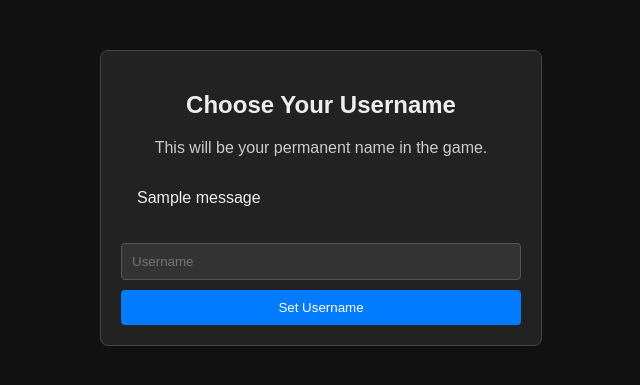
After one commit to srwmay08/Valhalla, a Flask app: template templates/create_username.html in a window 1280 px wide. The commit adds this page. Shown: the top 385 px of the page, without its empty margins (319-959 px from the left). Run offline with Flask 3, Linux system fonts and the light colour scheme; the template is opened without the code that fills it, so the values that code supplies are empty; one stand-in notice (Sample message) is shown; some libraries are stand-ins or nearby versions.

Commit message:
username commit

```diff
--- a/app.py
+++ b/app.py
@@ -17,17 +17,14 @@ from config import (TERRAIN_COLORS, SCALES, MIN_SURFACE_DEEP_SEA_PERCENT,
                     MOUNTAIN_RANGE_MIN_LENGTH, MOUNTAIN_RANGE_MAX_LENGTH)
 
 # --- Extension Initialization ---
-# Create extension instances here, without attaching them to an app yet.
 mongo = PyMongo()
 bcrypt = Bcrypt()
 socketio = SocketIO()
 login_manager = LoginManager()
-# Configure the login manager's required settings.
 login_manager.login_view = 'login'
 login_manager.login_message_category = 'info'
 
 # --- Global World State ---
-# This dictionary will store the generated world data in memory.
 world_data = {"tiles": [], "vertices": [], "faces": [], "neighbors": {}}
 
 
@@ -46,7 +43,6 @@ class User(UserMixin):
     def check_password(self, password):
         return bcrypt.check_password_hash(self.password_hash, password)
 
-# This function is required by Flask-Login to load the current user from the session cookie.
 @login_manager.user_loader
 def load_user(user_id):
     user_doc = mongo.db.users.find_one({"_id": ObjectId(user_id)})
@@ -54,54 +50,85 @@ def load_user(user_id):
         return User(user_doc)
     return None
 
+# --- Helper function to get ownership data ---
+def get_ownership_data():
+    ownership = {}
+    query = {"selected_tile_id": {"$ne": None}, "username": {"$ne": None}}
+    for user in mongo.db.users.find(query):
+        ownership[user["username"]] = user["selected_tile_id"]
+    return ownership
 
-# --- World Generation and Helper Functions (Unchanged) ---
-# All the functions like create_ico_sphere, find_all_neighbors, grow_body, etc.
-# do not need to be changed. They are included here for completeness.
+# --- World Generation and other Helper Functions ---
 def create_ico_sphere(subdivisions):
-    t=(1.0+math.sqrt(5.0))/2.0;vertices=[[-1,t,0],[1,t,0],[-1,-t,0],[1,-t,0],[0,-1,t],[0,1,t],[0,-1,-t],[0,1,-t],[t,0,-1],[t,0,1],[-t,0,-1],[-t,0,1]];faces=[[0,11,5],[0,5,1],[0,1,7],[0,7,10],[0,10,11],[1,5,9],[5,11,4],[11,10,2],[10,7,6],[7,1,8],[3,9,4],[3,4,2],[3,2,6],[3,6,8],[3,8,9],[4,9,5],[2,4,11],[6,2,10],[8,6,7],[9,8,1]];
+    t = (1.0 + math.sqrt(5.0)) / 2.0
+    vertices = [[-1, t, 0], [1, t, 0], [-1, -t, 0], [1, -t, 0], [0, -1, t], [0, 1, t], [0, -1, -t], [0, 1, -t], [t, 0, -1], [t, 0, 1], [-t, 0, -1], [-t, 0, 1]]
+    faces = [[0, 11, 5], [0, 5, 1], [0, 1, 7], [0, 7, 10], [0, 10, 11], [1, 5, 9], [5, 11, 4], [11, 10, 2], [10, 7, 6], [7, 1, 8], [3, 9, 4], [3, 4, 2], [3, 2, 6], [3, 6, 8], [3, 8, 9], [4, 9, 5], [2, 4, 11], [6, 2, 10], [8, 6, 7], [9, 8, 1]]
     for _ in range(subdivisions):
-        faces_subdiv,mid_cache=[],{};
+        faces_subdiv, mid_cache = [], {}
         for tri in faces:
-            v1,v2,v3=tri;
-            def get_mid(p1,p2):
-                key=tuple(sorted((p1,p2)));
-                if key in mid_cache:return mid_cache[key]
-                v_p1,v_p2=vertices[p1],vertices[p2];mid_v=[(v_p1[i]+v_p2[i])/2.0 for i in range(3)];mid_idx=len(vertices);vertices.append(mid_v);mid_cache[key]=mid_idx;return mid_idx
-            a,b,c=get_mid(v1,v2),get_mid(v2,v3),get_mid(v3,v1);faces_subdiv.extend([[v1,a,c],[v2,b,a],[v3,c,b],[a,b,c]])
-        faces=faces_subdiv
+            v1, v2, v3 = tri
+            def get_mid(p1, p2):
+                key = tuple(sorted((p1, p2)))
+                if key in mid_cache: return mid_cache[key]
+                v_p1, v_p2 = vertices[p1], vertices[p2]
+                mid_v = [(v_p1[i] + v_p2[i]) / 2.0 for i in range(3)]
+                mid_idx = len(vertices)
+                vertices.append(mid_v)
+                mid_cache[key] = mid_idx
+                return mid_idx
+            a, b, c = get_mid(v1, v2), get_mid(v2, v3), get_mid(v3, v1)
+            faces_subdiv.extend([[v1, a, c], [v2, b, a], [v3, c, b], [a, b, c]])
+        faces = faces_subdiv
     for i in range(len(vertices)):
-        length=math.sqrt(sum(c*c for c in vertices[i]));vertices[i]=[c/length for c in vertices[i]]
-    return vertices,faces
+        length = math.sqrt(sum(c * c for c in vertices[i]))
+        if length > 0:
+            vertices[i] = [c / length for c in vertices[i]]
+    return vertices, faces
+
 def find_all_neighbors(faces):
-    edge_to_faces={};
-    for i,face in enumerate(faces):
-        edges=[tuple(sorted((face[0],face[1]))),tuple(sorted((face[1],face[2]))),tuple(sorted((face[2],face[0])))];
+    edge_to_faces = {}
+    for i, face in enumerate(faces):
+        edges = [tuple(sorted((face[0], face[1]))), tuple(sorted((face[1], face[2]))), tuple(sorted((face[2], face[0])))]
         for edge in edges:
-            if edge not in edge_to_faces:edge_to_faces[edge]=[]
+            if edge not in edge_to_faces:
+                edge_to_faces[edge] = []
             edge_to_faces[edge].append(i)
-    neighbors={i:set() for i in range(len(faces))};
-    for edge,face_indices in edge_to_faces.items():
-        if len(face_indices)==2:face1,face2=face_indices;neighbors[face1].add(face2);neighbors[face2].add(face1)
-    return {k:list(v) for k,v in neighbors.items()}
-def grow_body(start_node,target_size,occupied_tiles,neighbors_map):
-    body_tiles={start_node};frontier=[n for n in neighbors_map[start_node] if n not in occupied_tiles];
-    while len(body_tiles)<target_size and frontier:
-        current_node=frontier.pop(random.randint(0,len(frontier)-1));
-        if current_node in occupied_tiles:continue
+    neighbors = {i: set() for i in range(len(faces))}
+    for edge, face_indices in edge_to_faces.items():
+        if len(face_indices) == 2:
+            face1, face2 = face_indices
+            neighbors[face1].add(face2)
+            neighbors[face2].add(face1)
+    return {k: list(v) for k, v in neighbors.items()}
+
+def grow_body(start_node, target_size, occupied_tiles, neighbors_map):
+    body_tiles = {start_node}
+    frontier = [n for n in neighbors_map[start_node] if n not in occupied_tiles]
+    while len(body_tiles) < target_size and frontier:
+        current_node = frontier.pop(random.randint(0, len(frontier) - 1))
+        if current_node in occupied_tiles:
+            continue
         body_tiles.add(current_node)
         for neighbor in neighbors_map[current_node]:
-            if neighbor not in body_tiles and neighbor not in occupied_tiles and neighbor not in frontier:frontier.append(neighbor)
+            if neighbor not in body_tiles and neighbor not in occupied_tiles and neighbor not in frontier:
+                frontier.append(neighbor)
     return body_tiles
-def generate_lava_river(start_node,length,occupied_tiles,neighbors_map):
-    river_tiles={start_node};curr,prev=start_node,-1;
-    for _ in range(length-1):
-        options=[n for n in neighbors_map[curr] if n not in occupied_tiles];
-        if not options:break
-        forward_options=[n for n in options if n!=prev];
-        if len(forward_options)>0 and random.random()<0.7:next_node=random.choice(forward_options)
-        else:next_node=random.choice(options)
-        river_tiles.add(next_node);occupied_tiles.add(next_node);prev,curr=curr,next_node
+
+def generate_lava_river(start_node, length, occupied_tiles, neighbors_map):
+    river_tiles = {start_node}
+    curr, prev = start_node, -1
+    for _ in range(length - 1):
+        options = [n for n in neighbors_map[curr] if n not in occupied_tiles]
+        if not options:
+            break
+        forward_options = [n for n in options if n != prev]
+        if len(forward_options) > 0 and random.random() < 0.7:
+            next_node = random.choice(forward_options)
+        else:
+            next_node = random.choice(options)
+        river_tiles.add(next_node)
+        occupied_tiles.add(next_node)
+        prev, curr = curr, next_node
     return river_tiles
 
 def generate_world_data():
@@ -110,7 +137,7 @@ def generate_world_data():
     world_data.update({"vertices": base_vertices, "faces": base_faces, "neighbors": neighbors_map})
     num_tiles = len(base_faces)
     world_data["tiles"] = [{"surface_id": i,"subterranean_id": i + num_tiles,"surface_terrain": None,"subterranean_terrain": None, "has_cavern": False,"scales": {s: 0 for s in SCALES}} for i in range(num_tiles)]
-    available_surface_tiles = set(range(num_tiles));surface_ocean_tiles = set();deep_sea_percentage = random.uniform(MIN_SURFACE_DEEP_SEA_PERCENT, MAX_SURFACE_DEEP_SEA_PERCENT)
+    available_surface_tiles = set(range(num_tiles)); surface_ocean_tiles = set(); deep_sea_percentage = random.uniform(MIN_SURFACE_DEEP_SEA_PERCENT, MAX_SURFACE_DEEP_SEA_PERCENT)
     if SURFACE_OCEANS > 0:
         ocean_size = int((deep_sea_percentage / SURFACE_OCEANS) * num_tiles)
         for _ in range(SURFACE_OCEANS):
@@ -169,17 +196,27 @@ def generate_world_data():
                     if i in available_sub_tiles: world_data["tiles"][i]["subterranean_terrain"] = "Lava"; available_sub_tiles.remove(i)
     sub_terrain_choices = ["Mountain"]*40 + ["Hill"]*40 + ["Waste"]*20
     for i in list(available_sub_tiles): world_data["tiles"][i]["subterranean_terrain"] = random.choice(sub_terrain_choices)
-    for i in range(num_tiles):
-        if random.random() < SPAWN_CHANCE_CAVERN: world_data["tiles"][i]["has_cavern"] = True
+    ineligible_for_caverns = set()
+    potential_cavern_indices = list(range(num_tiles)); random.shuffle(potential_cavern_indices)
+    for i in potential_cavern_indices:
+        if i in ineligible_for_caverns: continue
+        if random.random() < SPAWN_CHANCE_CAVERN:
+            world_data["tiles"][i]["has_cavern"] = True
+            exclusion_zone = {i}; queue = deque([(i, 0)]); visited = {i}
+            while queue:
+                current_tile, distance = queue.popleft()
+                if distance < 5:
+                    for neighbor in neighbors_map[current_tile]:
+                        if neighbor not in visited:
+                            visited.add(neighbor); exclusion_zone.add(neighbor); queue.append((neighbor, distance + 1))
+            ineligible_for_caverns.update(exclusion_zone)
 
 
 # --- Application Factory ---
 def create_app():
-    """Creates and configures the Flask application."""
     app = Flask(__name__)
     app.config.from_object('config')
 
-    # Initialize extensions with the app object
     mongo.init_app(app)
     bcrypt.init_app(app)
     socketio.init_app(app)
@@ -202,6 +239,8 @@ def create_app():
             user = User(user_doc) if user_doc else None
             if user and user.check_password(password):
                 login_user(user)
+                if not user.username:
+                    return redirect(url_for('create_username'))
                 return redirect(url_for('index'))
             else:
                 flash('Login Unsuccessful. Please check email and password', 'danger')
@@ -209,7 +248,8 @@ def create_app():
 
     @app.route('/register', methods=['GET', 'POST'])
     def register():
-        if current_user.is_authenticated: return redirect(url_for('index'))
+        if current_user.is_authenticated:
+            return redirect(url_for('index'))
         if request.method == 'POST':
             email, password = request.form.get('email'), request.form.get('password')
             if mongo.db.users.find_one({"email": email}):
@@ -225,21 +265,34 @@ def create_app():
         logout_user()
         return redirect(url_for('login'))
 
+    @app.route('/create_username', methods=['GET', 'POST'])
+    @login_required
+    def create_username():
+        if current_user.username:
+            return redirect(url_for('index'))
+        if request.method == 'POST':
+            new_username = request.form.get('username')
+            if mongo.db.users.find_one({"username": new_username}):
+                flash('That username is already taken. Please choose another.', 'danger')
+                return redirect(url_for('create_username'))
+            mongo.db.users.update_one({'_id': ObjectId(current_user.get_id())},{'$set': {'username': new_username}})
+            flash('Username set successfully!', 'success')
+            return redirect(url_for('index'))
+        return render_template('create_username.html', title='Create Username')
+
     @app.route('/api/world_data')
     def get_world_data():
         if not world_data["tiles"] or not any(t["surface_terrain"] for t in world_data["tiles"]):
             generate_world_data()
+        ownership_data = get_ownership_data()
         client_safe_data=[{"surface_id":t["surface_id"],"subterranean_id":t["subterranean_id"],"surface_terrain":t["surface_terrain"],"subterranean_terrain":t["subterranean_terrain"],"has_cavern":t["has_cavern"],"surface_color":TERRAIN_COLORS.get(t["surface_terrain"],0xffffff),"subterranean_color":TERRAIN_COLORS.get(t["subterranean_terrain"],0xffffff),"scales":t["scales"]} for t in world_data["tiles"]]
-        return jsonify({"tiles":client_safe_data,"vertices":world_data["vertices"],"faces":world_data["faces"]})
+        return jsonify({"tiles":client_safe_data,"vertices":world_data["vertices"],"faces":world_data["faces"],"ownership":ownership_data})
 
     # --- WebSocket Handlers ---
     @socketio.on('connect')
     def handle_connect():
         if current_user.is_authenticated:
-            ownership = {}
-            for user in mongo.db.users.find({"selected_tile_id": {"$ne": None}}):
-                ownership[user["username"]] = user["selected_tile_id"]
-            emit('world_update', ownership)
+            emit('world_update', get_ownership_data())
 
     @socketio.on('select_tile')
     def handle_tile_selection(data):
@@ -247,16 +300,11 @@ def create_app():
         tile_id = data.get('tile_id')
         if tile_id is None: return
         mongo.db.users.update_one({'_id': ObjectId(current_user.get_id())},{'$set': {'selected_tile_id': tile_id}})
-        ownership = {}
-        for user in mongo.db.users.find({"selected_tile_id": {"$ne": None}}):
-            ownership[user["username"]] = user["selected_tile_id"]
-        emit('world_update', ownership, broadcast=True)
+        emit('world_update', get_ownership_data(), broadcast=True)
 
     return app
 
 # --- Main execution point ---
-# In app.py
 if __name__ == '__main__':
     app = create_app()
-    # Add host='0.0.0.0' to listen on all network interfaces
-    socketio.run(app, debug=True, host='0.0.0.0')
+    socketio.run(app, debug=True)
--- a/config.py
+++ b/config.py
@@ -29,6 +29,7 @@ SUBTERRANEAN_SEAS = 15
 # RENAMED: For clarity, these now specify they are for the surface
 MIN_SURFACE_DEEP_SEA_PERCENT = 0.20
 MAX_SURFACE_DEEP_SEA_PERCENT = 0.40
+
 # NEW: Configuration for Subterranean Sea coverage
 MIN_SUBTERRANEAN_SEA_PERCENT = 0.05
 MAX_SUBTERRANEAN_SEA_PERCENT = 0.15
--- /dev/null
+++ b/templates/create_username.html
@@ -0,0 +1,36 @@
+<!DOCTYPE html>
+<html lang="en">
+<head>
+    <meta charset="UTF-8">
+    <title>Create Username</title>
+    <style>
+        body { font-family: sans-serif; background: #111; color: #eee; text-align: center; }
+        .container { max-width: 400px; margin: 50px auto; padding: 20px; background: #222; border: 1px solid #444; border-radius: 8px; }
+        .form-control { width: calc(100% - 22px); padding: 10px; margin-bottom: 10px; border-radius: 4px; border: 1px solid #555; background: #333; color: #fff; }
+        .btn { width: 100%; padding: 10px; border: none; border-radius: 4px; background: #007bff; color: white; cursor: pointer; }
+        .alert { padding: 15px; margin-bottom: 20px; border: 1px solid transparent; border-radius: 4px; text-align: left; }
+        .alert-danger { color: #a94442; background-color: #f2dede; border-color: #ebccd1; }
+    </style>
+</head>
+<body>
+    <div class="container">
+        <h2>Choose Your Username</h2>
+        <p style="color: #ccc;">This will be your permanent name in the game.</p>
+
+        {% with messages = get_flashed_messages(with_categories=true) %}
+            {% if messages %}
+                {% for category, message in messages %}
+                    <div class="alert alert-{{ category }}">
+                        {{ message }}
+                    </div>
+                {% endfor %}
+            {% endif %}
+        {% endwith %}
+
+        <form method="POST" action="">
+            <input type="text" name="username" class="form-control" placeholder="Username" required minlength="3" maxlength="20">
+            <button type="submit" class="btn">Set Username</button>
+        </form>
+    </div>
+</body>
+</html>
--- a/templates/index.html
+++ b/templates/index.html
@@ -43,13 +43,15 @@
     <div id="app-container">
         <div class="navbar">
     {% if current_user.is_authenticated %}
-                <span>Welcome, {{ user.username or user.email }}</span>
+        <span>Welcome, {{ user.username }}</span>
         <a href="{{ url_for('logout') }}">Logout</a>
     {% else %}
         <a href="{{ url_for('login') }}">Login</a>
         <a href="{{ url_for('register') }}">Register</a>
     {% endif %}
 </div>
+
+<span id="username" style="display: none;">{{ user.username }}</span>
 
         <span id="username" style="display: none;">{{ user.username or 'Player' }}</span>
 
```
Also changed, not shown: static/js/main.js (+15 -23 lines). Lines whose indentation alone changed are shown as unchanged.
